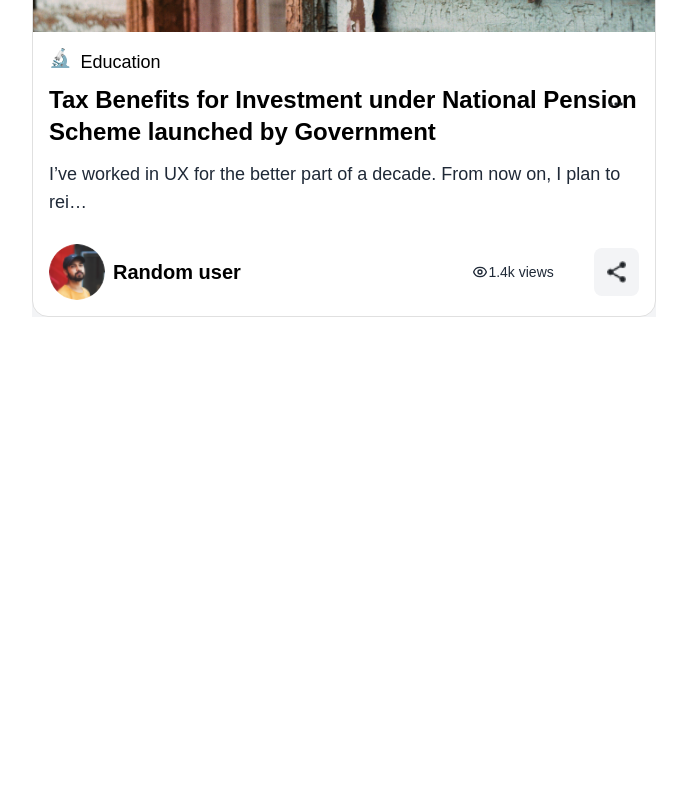
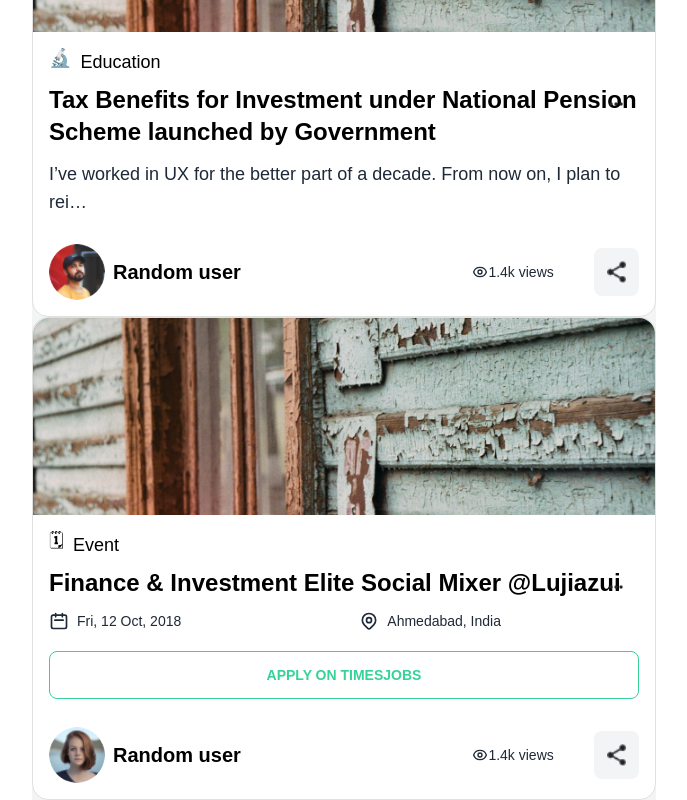
Before and after one commit to mahfuzswaron/ATG-World, a React (Vite) app: page /home in a window 1280 px wide. Shown: the part 1191-1991 px from the top of the page, without its empty margins (192-879 px from the left). Before the commit the page ends 1508 px from the top, so only its background shows below. Built offline with nearby package versions, Linux system fonts and the light colour scheme.

Commit message:
event component added

```diff
--- a/src/components/HomePage/DiscussionSection/Posts/AllPosts.jsx
+++ b/src/components/HomePage/DiscussionSection/Posts/AllPosts.jsx
@@ -1,5 +1,6 @@
 import React from 'react';
 import EducationOrArticle from './EducationOrArticle';
+import EventOrJob from './EventOrJob';
 
 const article = {
     category: 'Article',
@@ -22,19 +23,34 @@
         name: 'Random user',
         photo: '../../../../../assets/avatars/Rectangle 3-2.png'
     }
+};
+const event = {
+    category: 'Event',
+    title: 'Finance & Investment Elite Social Mixer @Lujiazui',
+    location: 'Ahmedabad, India',
+    date: 'Fri, 12 Oct, 2018',
+    img: '../../../../../assets/images/Rectangle 5image.jpg',
+    icon: '🗓',
+    poster: {
+        name: 'Random user',
+        photo: '../../../../../assets/avatars/Rectangle 3.png'
+    }
 }
 const AllPosts = () => {
     return (
         <div className='w-3/4 bg-gray-100'>
             {
+                <>
                     <EducationOrArticle
                         postDetails={article}
                     ></EducationOrArticle>
-            }
-            {
                     <EducationOrArticle
                         postDetails={education}
                     ></EducationOrArticle>
+                    <EventOrJob
+                        postDetails={event}
+                    ></EventOrJob>
+                </>
             }
 
         </div >
--- a/src/components/HomePage/DiscussionSection/Posts/EducationOrArticle.jsx
+++ b/src/components/HomePage/DiscussionSection/Posts/EducationOrArticle.jsx
@@ -1,5 +1,5 @@
 import React from 'react';
-import shareIcon from '../../../../../assets/icons/share-icon.png'
+import shareIcon from '../../../../../assets/icons/share-icon.png';
 
 const EducationOrArticle = ({ postDetails }) => {
     const { category, title, post, img, icon, poster } = postDetails;
--- a/src/components/HomePage/DiscussionSection/Posts/EventOrJob.jsx
+++ b/src/components/HomePage/DiscussionSection/Posts/EventOrJob.jsx
@@ -1,9 +1,77 @@
 import React from 'react';
+import shareIcon from '../../../../../assets/icons/share-icon.png';
 
-const EventOrJob = () => {
+const EventOrJob = ({ postDetails }) => {
+    const { category, title, location, date, img, icon, poster } = postDetails;
     return (
         <div>
+            <div class="card card-compact w-full bg-white border border-[#E0E0E0]">
+                <figure>
+                    <img src={img} />
+                </figure>
+                <div class="card-body relative">
+                    <p className='font-medium space-x-1 text-black text-lg'><span className='relative bottom-1 '>{icon}</span><span> {category}</span></p>
+                    <h2 class="card-title text-black text-2xl font-semibold">
+                        {title}
+                    </h2>
+                    <div className='absolute z-1 top-12 right-3 '>
 
+                        <div class="dropdown dropdown-top dropdown-end">
+                            <label tabindex="0" class=" btn btn-ghost ">
+                                <img src="../../../../../assets/icons/three-dots.png" alt="" className='w-5 h-5' />
+                            </label>
+                            <ul tabindex="0" class="dropdown-content menu p-2 shadow bg-white rounded w-52">
+                                <li><a>Edit</a></li>
+                                <li><a>Report</a></li>
+                                <li><a>Save</a></li>
+                            </ul>
+                        </div>
+                    </div>
+
+                    <div className='flex space-x-10 mb-3'>
+                        <p className='flex items-center '>
+                            <svg xmlns="http://www.w3.org/2000/svg" className="h-5 w-5 mr-2" fill="none" viewBox="0 0 24 24" stroke="currentColor" strokeWidth={2}>
+                                <path strokeLinecap="round" strokeLinejoin="round" d="M8 7V3m8 4V3m-9 8h10M5 21h14a2 2 0 002-2V7a2 2 0 00-2-2H5a2 2 0 00-2 2v12a2 2 0 002 2z" />
+                            </svg> {date}
+                        </p>
+                        <p className='flex items-center'>
+                            <svg xmlns="http://www.w3.org/2000/svg" className="h-5 w-5 mr-2" fill="none" viewBox="0 0 24 24" stroke="currentColor" strokeWidth={2}>
+                                <path strokeLinecap="round" strokeLinejoin="round" d="M17.657 16.657L13.414 20.9a1.998 1.998 0 01-2.827 0l-4.244-4.243a8 8 0 1111.314 0z" />
+                                <path strokeLinecap="round" strokeLinejoin="round" d="M15 11a3 3 0 11-6 0 3 3 0 016 0z" />
+                            </svg> {location}
+                        </p>
+                    </div>
+                    {
+                        category === 'event'
+                            ?
+                            <button className='btn btn-outline text-orange-800 ' >Visit Website</button>
+                            :
+                            <button className='btn btn-outline btn-success ' >Apply on Timesjobs </button>
+                    }
+
+                    <div class="justify-end mt-5">
+                        <div className='flex items-center space-x-2'>
+                            <div class="avatar">
+                                <div class="w-14 rounded-full">
+                                    <img src={poster?.photo} />
+                                </div>
+                            </div>
+                            <p className='text-xl text-black font-semibold '>
+                                {poster?.name}
+                            </p>
+
+                            <div className='flex justify-between items-center space-x-10'>
+                                <p className='flex items-center'><svg xmlns="http://www.w3.org/2000/svg" className="h-4 w-4" fill="none" viewBox="0 0 24 24" stroke="currentColor" strokeWidth={2}>
+                                    <path strokeLinecap="round" strokeLinejoin="round" d="M15 12a3 3 0 11-6 0 3 3 0 016 0z" />
+                                    <path strokeLinecap="round" strokeLinejoin="round" d="M2.458 12C3.732 7.943 7.523 5 12 5c4.478 0 8.268 2.943 9.542 7-1.274 4.057-5.064 7-9.542 7-4.477 0-8.268-2.943-9.542-7z" />
+                                </svg> 1.4k views</p>
+                                <img className='bg-gray-100 p-3 btn btn-ghost' src={shareIcon} alt="" />
+                            </div>
+
+                        </div>
+                    </div>
+                </div>
+            </div>
         </div>
     );
 };
```
Lines whose indentation alone changed are shown as unchanged.
